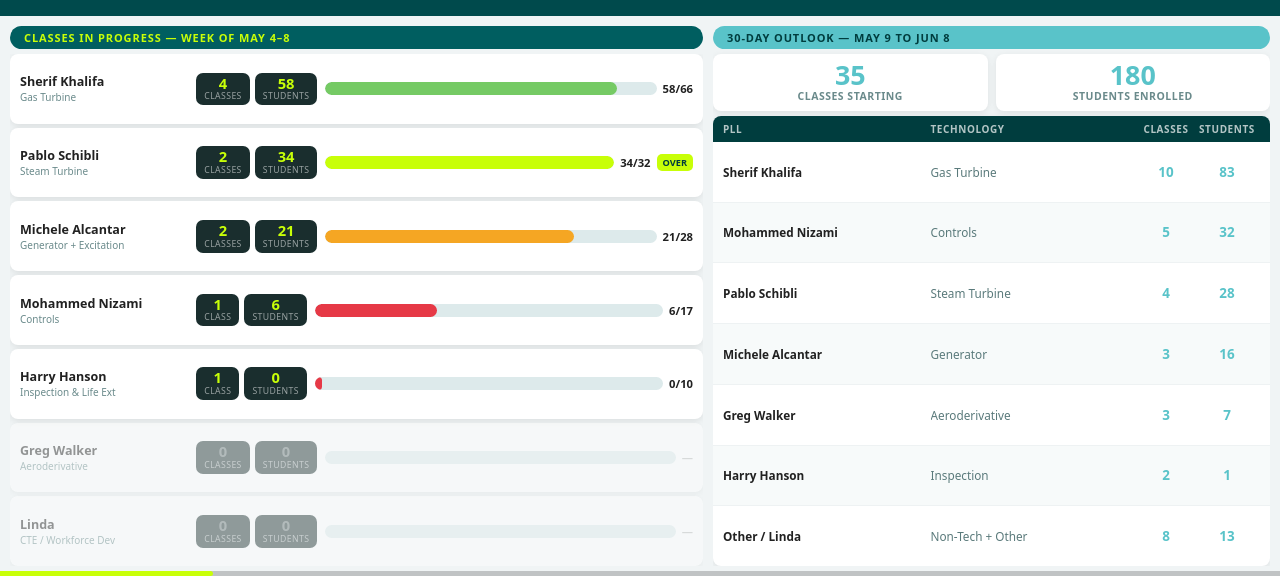
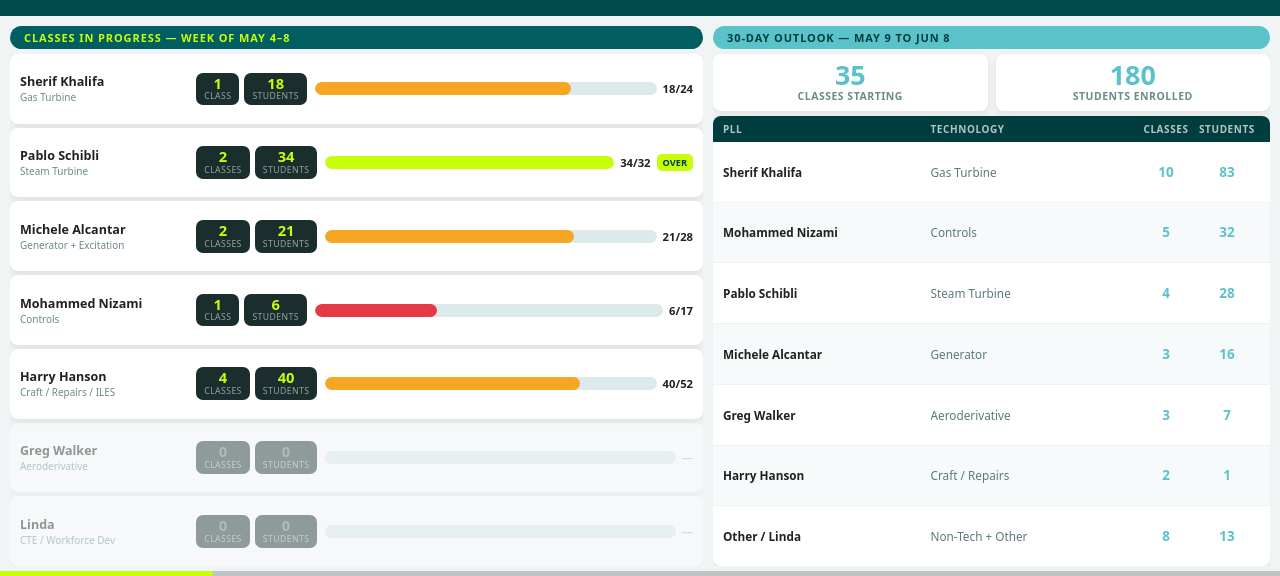
Before and after one commit to HLC-Training/command-board, a plain HTML site: page index.html in a window 1280 px wide. Shown: the part 224-800 px from the top of the page. Drawn offline with Linux system fonts and the light colour scheme.

Commit message:
Add files via upload

```diff
--- a/index.html
+++ b/index.html
@@ -124,13 +124,28 @@ html,body{width:100vw;height:100vh;overflow:hidden;font-family:system-ui,"Segoe
       <div class="lcol">
         <span class="pill pill-ev">Classes in Progress &mdash; Week of May 4&ndash;8</span>
         <div class="pll-list">
-          <div class="pll-card"><div class="pll-id"><div class="pll-name">Sherif Khalifa</div><div class="pll-tech">Gas Turbine</div></div><div class="chips"><div class="chip"><span class="chip-n">4</span><span class="chip-l">Classes</span></div><div class="chip"><span class="chip-n">58</span><span class="chip-l">Students</span></div></div><div class="barea"><div class="btrack"><div class="bfill forest" style="width:88%"></div></div><span class="blbl">58/66</span></div></div>
+
+          <!-- Sherif Khalifa: 1 class, 18/24 students = 75% amber -->
+          <div class="pll-card"><div class="pll-id"><div class="pll-name">Sherif Khalifa</div><div class="pll-tech">Gas Turbine</div></div><div class="chips"><div class="chip"><span class="chip-n">1</span><span class="chip-l">Class</span></div><div class="chip"><span class="chip-n">18</span><span class="chip-l">Students</span></div></div><div class="barea"><div class="btrack"><div class="bfill amber" style="width:75%"></div></div><span class="blbl">18/24</span></div></div>
+
+          <!-- Pablo Schibli: 2 classes, 34/32 = OVER lime -->
           <div class="pll-card"><div class="pll-id"><div class="pll-name">Pablo Schibli</div><div class="pll-tech">Steam Turbine</div></div><div class="chips"><div class="chip"><span class="chip-n">2</span><span class="chip-l">Classes</span></div><div class="chip"><span class="chip-n">34</span><span class="chip-l">Students</span></div></div><div class="barea"><div class="btrack"><div class="bfill lime" style="width:100%"></div></div><span class="blbl">34/32</span><span class="over">OVER</span></div></div>
+
+          <!-- Michele Alcantar: 2 classes, 21/28 = 75% amber -->
           <div class="pll-card"><div class="pll-id"><div class="pll-name">Michele Alcantar</div><div class="pll-tech">Generator + Excitation</div></div><div class="chips"><div class="chip"><span class="chip-n">2</span><span class="chip-l">Classes</span></div><div class="chip"><span class="chip-n">21</span><span class="chip-l">Students</span></div></div><div class="barea"><div class="btrack"><div class="bfill amber" style="width:75%"></div></div><span class="blbl">21/28</span></div></div>
+
+          <!-- Mohammed Nizami: 1 class, 6/17 = 35% red -->
           <div class="pll-card"><div class="pll-id"><div class="pll-name">Mohammed Nizami</div><div class="pll-tech">Controls</div></div><div class="chips"><div class="chip"><span class="chip-n">1</span><span class="chip-l">Class</span></div><div class="chip"><span class="chip-n">6</span><span class="chip-l">Students</span></div></div><div class="barea"><div class="btrack"><div class="bfill red" style="width:35%"></div></div><span class="blbl">6/17</span></div></div>
-          <div class="pll-card"><div class="pll-id"><div class="pll-name">Harry Hanson</div><div class="pll-tech">Inspection &amp; Life Ext</div></div><div class="chips"><div class="chip"><span class="chip-n">1</span><span class="chip-l">Class</span></div><div class="chip"><span class="chip-n">0</span><span class="chip-l">Students</span></div></div><div class="barea"><div class="btrack"><div class="bfill red" style="width:2%"></div></div><span class="blbl">0/10</span></div></div>
+
+          <!-- Harry Hanson: 4 classes, 40/52 = 77% amber (Craft + Repairs + ILES) -->
+          <div class="pll-card"><div class="pll-id"><div class="pll-name">Harry Hanson</div><div class="pll-tech">Craft / Repairs / ILES</div></div><div class="chips"><div class="chip"><span class="chip-n">4</span><span class="chip-l">Classes</span></div><div class="chip"><span class="chip-n">40</span><span class="chip-l">Students</span></div></div><div class="barea"><div class="btrack"><div class="bfill amber" style="width:77%"></div></div><span class="blbl">40/52</span></div></div>
+
+          <!-- Greg Walker: 0 classes muted -->
           <div class="pll-card muted"><div class="pll-id"><div class="pll-name">Greg Walker</div><div class="pll-tech">Aeroderivative</div></div><div class="chips"><div class="chip"><span class="chip-n" style="color:rgba(255,255,255,0.35)">0</span><span class="chip-l">Classes</span></div><div class="chip"><span class="chip-n" style="color:rgba(255,255,255,0.35)">0</span><span class="chip-l">Students</span></div></div><div class="barea"><div class="btrack"></div><span class="blbl" style="color:#bbb">&mdash;</span></div></div>
+
+          <!-- Linda: 0 classes muted -->
           <div class="pll-card muted"><div class="pll-id"><div class="pll-name">Linda</div><div class="pll-tech">CTE / Workforce Dev</div></div><div class="chips"><div class="chip"><span class="chip-n" style="color:rgba(255,255,255,0.35)">0</span><span class="chip-l">Classes</span></div><div class="chip"><span class="chip-n" style="color:rgba(255,255,255,0.35)">0</span><span class="chip-l">Students</span></div></div><div class="barea"><div class="btrack"></div><span class="blbl" style="color:#bbb">&mdash;</span></div></div>
+
         </div>
       </div>
       <div class="rcol">
@@ -147,7 +162,7 @@ html,body{width:100vw;height:100vh;overflow:hidden;font-family:system-ui,"Segoe
             <div class="tr"><div class="td">Pablo Schibli</div><div class="td tech">Steam Turbine</div><div class="td num">4</div><div class="td num">28</div></div>
             <div class="tr"><div class="td">Michele Alcantar</div><div class="td tech">Generator</div><div class="td num">3</div><div class="td num">16</div></div>
             <div class="tr"><div class="td">Greg Walker</div><div class="td tech">Aeroderivative</div><div class="td num">3</div><div class="td num">7</div></div>
-            <div class="tr"><div class="td">Harry Hanson</div><div class="td tech">Inspection</div><div class="td num">2</div><div class="td num">1</div></div>
+            <div class="tr"><div class="td">Harry Hanson</div><div class="td tech">Craft / Repairs</div><div class="td num">2</div><div class="td num">1</div></div>
             <div class="tr"><div class="td">Other / Linda</div><div class="td tech">Non-Tech + Other</div><div class="td num">8</div><div class="td num">13</div></div>
           </div>
         </div>
```
